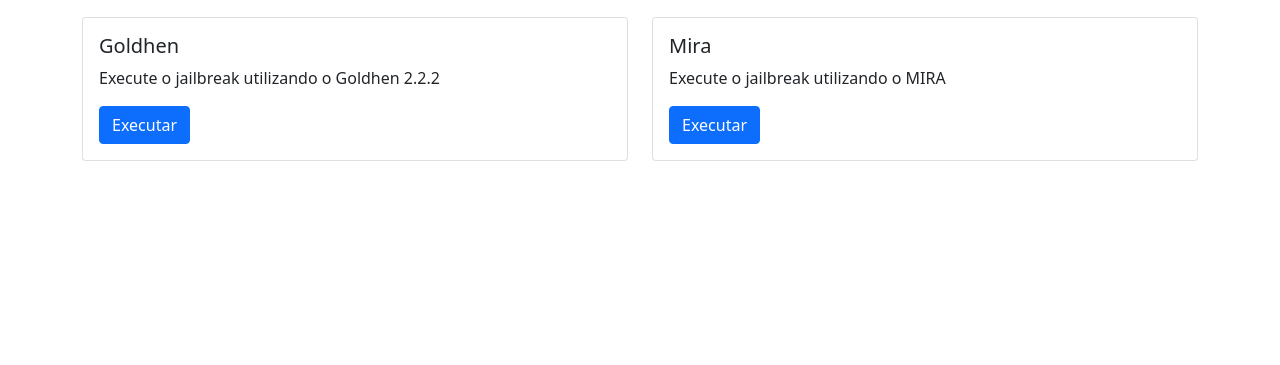
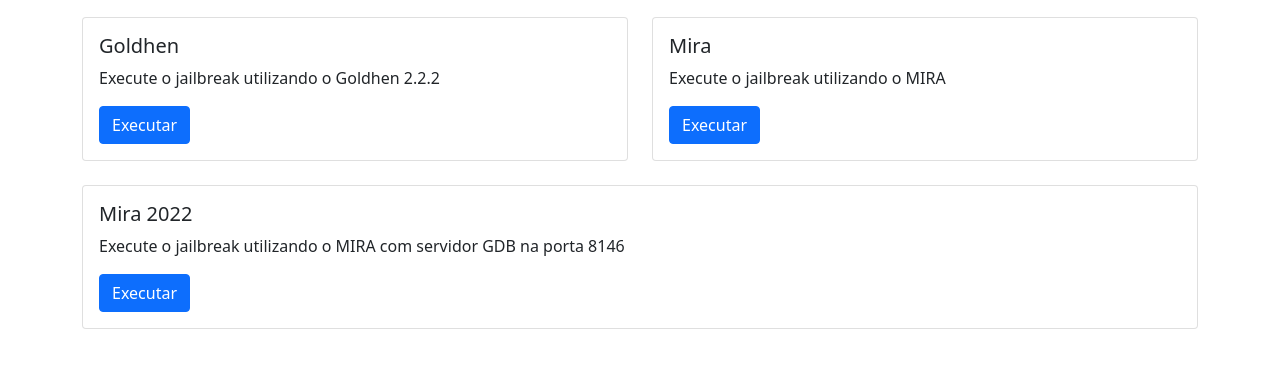
Before and after one commit to marcussacana/JB672, a plain HTML site: page index.html in a window 1280 px wide. Shown: the part 63-428 px from the top of the page. Drawn offline with Linux system fonts and the light colour scheme.

Commit message:
Add new MIRA

```diff
--- a/index.html
+++ b/index.html
@@ -91,6 +91,19 @@
 			</div>
 		  </div>
 		</div>
+		<br/>
+		<div class="row">
+		  </div>
+		  <div class="col-sm-12">
+			<div class="card">
+			  <div class="card-body">
+				<h5 class="card-title">Mira 2022</h5>
+				<p class="card-text">Execute o jailbreak utilizando o MIRA com servidor GDB na porta 8146</p>
+				<a href="#" class="btn btn-primary" onclick="loadBin('bin/mira_gdb.elf')">Executar</a>
+			  </div>
+			</div>
+		  </div>
+		</div>
 	</div>
 	<div class="container" id=Tools hidden>
 		<div class="row">
```
Also changed, not shown: package-lock.json (added), 2 other files.
